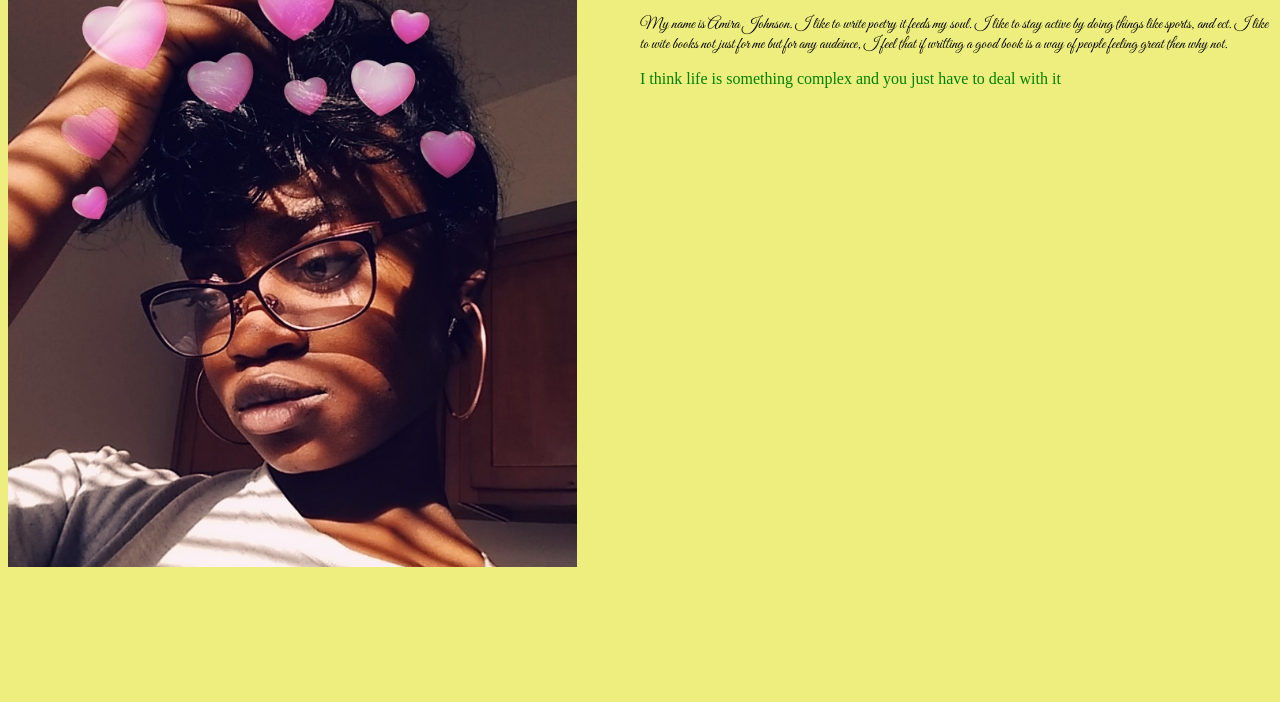
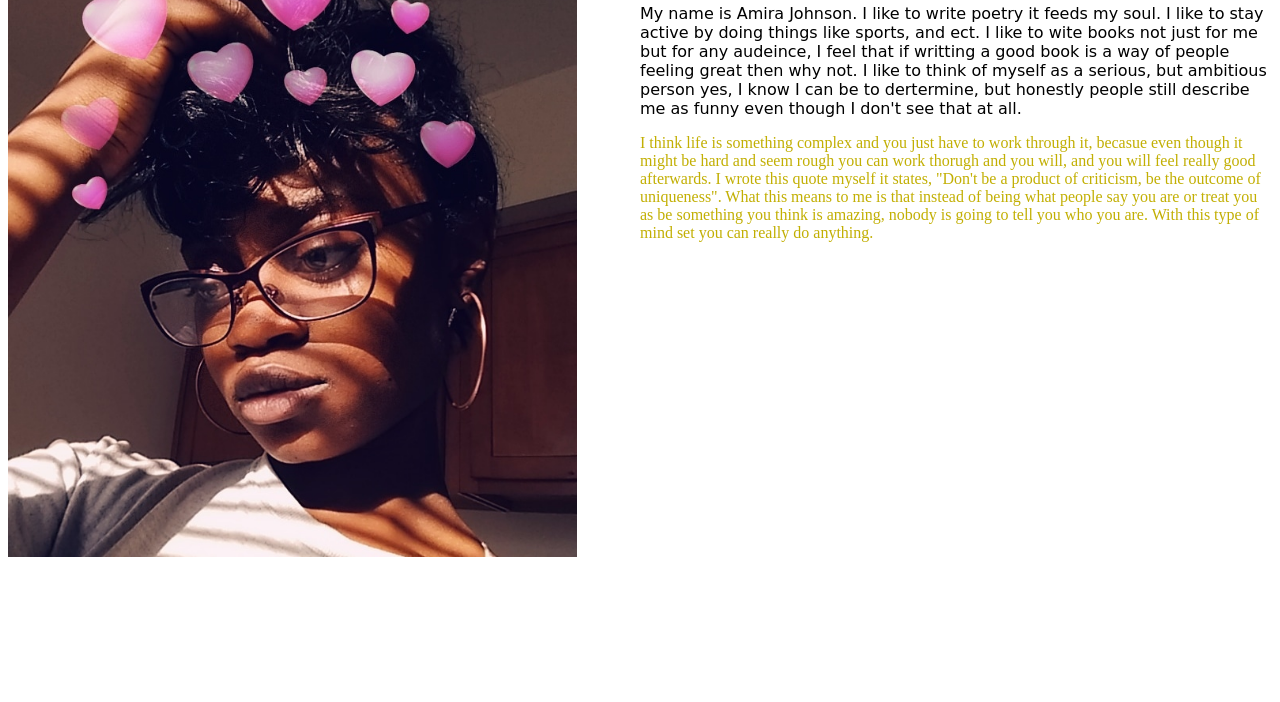
Before and after one commit to 1104mira/portfolio, a plain HTML site: page about.html in a window 1280 px wide. Shown: the part 98-800 px from the top of the page. Drawn offline with Linux system fonts and the light colour scheme.

Commit message:
=changed about me and portfoliostyle.css

```diff
--- a/about.html
+++ b/about.html
@@ -8,7 +8,7 @@
     <title>About Me
     </title>
     <link href="portfoliostyle.css" rel="stylesheet">
-    <link href="https://fonts.googleapis.com/css?family=Great+Vibes|Lobster|Shadows+Into+Light" rel="stylesheet">
+    <link href="https://fonts.googleapis.com/css?family=Libre+Baskerville" rel="stylesheet">
 </head>
 
 <body>
@@ -24,10 +24,17 @@
     </nav>
     <div id="paragraph1">
         <p id="tm">My name is Amira Johnson. I like to write poetry it feeds my soul. I like to
-             stay active by doing things like sports, and ect. I like to wite books not just for
+              stay active by doing things like sports, and ect. I like to wite books not just for
               me but for any audeince, I feel that if writting a good book is a way of people
-              feeling great then why not.</p>
-        <p id="green">I think life is something complex and you just have to deal with it</p>
+              feeling great then why not. I like to think of myself as a serious, but ambitious person
+              yes, I know I can be to dertermine, but honestly people still describe me as funny even though
+              I don't see that at all.</p>
+        <p id="yellow">I think life is something complex and you just have to work through it, becasue even though
+              it might be hard and seem rough you can work thorugh and you will, and you will feel really good afterwards.
+              I wrote this quote myself it states, "Don't be a product of criticism, be the outcome of
+              uniqueness". What this means to me is that instead of being what people say you are or treat you as
+              be something you think is amazing, nobody is going to tell you who you are. With this type of mind set
+              you can really do anything.</p>
     </div>
 
     <div id="jeans">
--- a/portfoliostyle.css
+++ b/portfoliostyle.css
@@ -1,9 +1,9 @@
 body {
-    background: rgb(238, 238, 126);
+    background: white;
 }
 
 #tm {
-    font-family: 'Lobster', cursive;
+    font-family: 'Libre Baskerville', serif;
 
     font-family: 'Great Vibes', cursive;
 }
@@ -13,8 +13,8 @@ h1 {
 }
 
 
-#green {
-    color: green;
+#yellow {
+    color: rgb(194, 175, 3);
 }
 
 #jeans {
```
